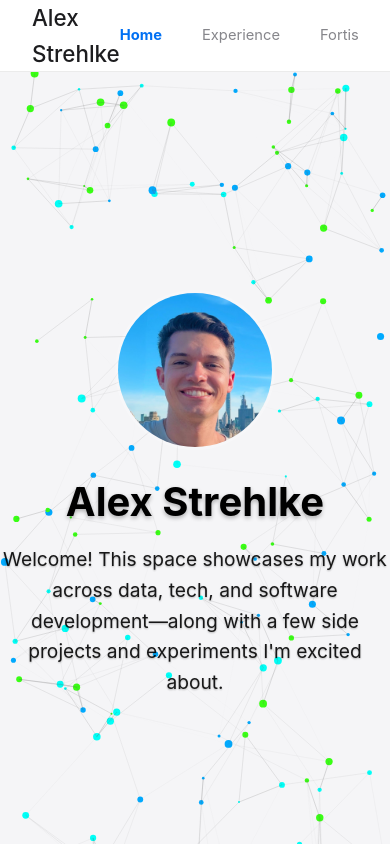
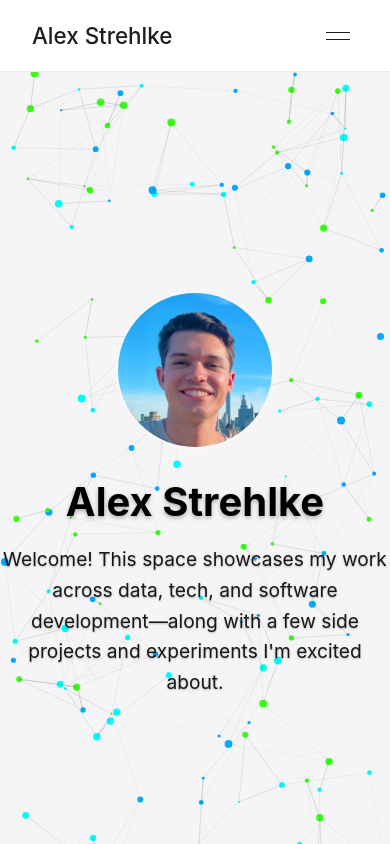
Before and after one commit to ztrehlk/alexstrehlke-web-portfolio, a React (Vite) app: page / in a window 390 px wide. Shown: the top 844 px of the page. Built offline with nearby package versions, Linux system fonts and the light colour scheme.

Commit message:
fixing navbar for mobile

```diff
--- a/src/components/Navbar.jsx
+++ b/src/components/Navbar.jsx
@@ -1,37 +1,53 @@
+import { useState, useEffect } from 'react';
 import { NavLink } from 'react-router-dom';
 
 function Navbar() {
+  const [isMobileMenuOpen, setIsMobileMenuOpen] = useState(false);
+  const [isMobileView, setIsMobileView] = useState(false);
+
+  useEffect(() => {
+    const handleResize = () => {
+      setIsMobileView(window.innerWidth < 768);
+      if (window.innerWidth >= 768) {
+        setIsMobileMenuOpen(false);
+      }
+    };
+
+    handleResize();
+    window.addEventListener('resize', handleResize);
+    return () => window.removeEventListener('resize', handleResize);
+  }, []);
+
+  const toggleMobileMenu = () => {
+    setIsMobileMenuOpen(!isMobileMenuOpen);
+  };
+
   return (
     <nav>
       <div className="logo">Alex Strehlke</div>
-      <div className="nav-links">
-        <NavLink to="/" end>Home</NavLink>
-        <NavLink to="/experience">Experience</NavLink>
 
-        {/* Modern dropdown with clickable parent link */}
-        <div className="dropdown">
-          <NavLink
-            to="/fortis"
-            end
-            className="dropdown-toggle"
-          >
-            Fortis
-            {/* <svg className="dropdown-chevron" width="12" height="12" viewBox="0 0 24 24" fill="none" stroke="currentColor" strokeWidth="2">
-              <path d="M6 9l6 6 6-6"/>
-            </svg> */}
-          </NavLink>
-          {/* <div className="dropdown-content">
-            <div className="dropdown-inner">
-              <NavLink to="/fortis">Overview</NavLink>
-              <NavLink to="/fortis/features">Key Features</NavLink>
-              <NavLink to="/fortis/blog">Blog Posts</NavLink>
-            </div>
-          </div> */}
-        </div>
+      {/* Mobile menu button - always visible on mobile */}
+      <button
+        className={`mobile-menu-button ${isMobileView ? 'visible' : ''}`}
+        onClick={toggleMobileMenu}
+        aria-label="Toggle menu"
+      >
+        <span className={`menu-line ${isMobileMenuOpen ? 'open' : ''}`}></span>
+        <span className={`menu-line ${isMobileMenuOpen ? 'open' : ''}`}></span>
+      </button>
 
-        {/* <NavLink to="/projects">Projects</NavLink> */}
-        <NavLink to="/about">About</NavLink>
+      {/* Navigation links - hidden on mobile when menu is closed */}
+      <div className={`nav-links ${isMobileView ? (isMobileMenuOpen ? 'mobile-open' : 'mobile-closed') : ''}`}>
+        <NavLink to="/" end onClick={() => setIsMobileMenuOpen(false)}>Home</NavLink>
+        <NavLink to="/experience" onClick={() => setIsMobileMenuOpen(false)}>Experience</NavLink>
+        <NavLink to="/fortis" onClick={() => setIsMobileMenuOpen(false)}>Fortis</NavLink>
+        <NavLink to="/about" onClick={() => setIsMobileMenuOpen(false)}>About</NavLink>
       </div>
+
+      {/* Overlay for mobile menu */}
+      {isMobileMenuOpen && isMobileView && (
+        <div className="mobile-menu-overlay" onClick={toggleMobileMenu}></div>
+      )}
     </nav>
   );
 }
--- a/src/styles/Navbar.css
+++ b/src/styles/Navbar.css
@@ -28,6 +28,7 @@ nav {
   font-family: -apple-system, BlinkMacSystemFont, 'Segoe UI', Roboto, sans-serif;
 }
 
+/* Navigation links - desktop */
 .nav-links {
   display: flex;
   gap: 2.5rem;
@@ -65,90 +66,76 @@ nav {
   width: 100%;
 }
 
-/* Updated Dropdown Styles */
-.dropdown {
-  position: relative;
-  height: 100%;
-  display: flex;
-  align-items: center;
-}
-
-.dropdown-toggle {
+/* Mobile menu button */
+.mobile-menu-button {
+  display: none;
   background: none;
   border: none;
   cursor: pointer;
-  font-size: 0.92rem;
-  font-weight: 400;
-  color: var(--text-secondary);
-  padding: 0.5rem 0;
-  font-family: -apple-system, BlinkMacSystemFont, 'Segoe UI', Roboto, sans-serif;
-  transition: color 0.3s ease;
-  display: flex;
-  align-items: center;
-  gap: 4px;
-  position: relative;
+  padding: 0.5rem;
+  z-index: 1001;
 }
 
-.dropdown-toggle:hover {
-  color: var(--text-primary);
+.mobile-menu-button.visible {
+  display: block;
 }
 
-.dropdown-chevron {
-  transition: transform 0.3s cubic-bezier(0.4, 0, 0.2, 1);
-  opacity: 0.8;
+.menu-line {
+  display: block;
+  width: 24px;
+  height: 1px;
+  background: var(--text-primary);
+  margin: 6px 0;
+  transition: transform 0.3s ease, opacity 0.3s ease;
 }
 
-.dropdown:hover .dropdown-chevron {
-  transform: rotate(180deg);
+.menu-line.open:nth-child(1) {
+  transform: translateY(7px) rotate(45deg);
 }
 
-.dropdown-content {
-  position: absolute;
-  top: 100%;
-  left: 50%;
-  transform: translateX(-50%);
-  margin-top: 8px;
-  opacity: 0;
-  visibility: hidden;
-  transition: all 0.3s cubic-bezier(0.4, 0, 0.2, 1);
-  transform-origin: top center;
-  min-width: 180px;
-  z-index: 1000;
+.menu-line.open:nth-child(2) {
+  transform: translateY(-7px) rotate(-45deg);
 }
 
-.dropdown:hover .dropdown-content {
-  opacity: 1;
-  visibility: visible;
-  margin-top: 12px;
+/* Mobile menu overlay */
+.mobile-menu-overlay {
+  position: fixed;
+  top: var(--nav-height);
+  left: 0;
+  right: 0;
+  bottom: 0;
+  background: rgba(0, 0, 0, 0.1);
+  z-index: 999;
 }
 
-.dropdown-inner {
-  background: rgba(255, 255, 255, 0.98);
-  backdrop-filter: saturate(180%) blur(20px);
-  -webkit-backdrop-filter: saturate(180%) blur(20px);
-  border-radius: 12px;
-  padding: 8px 0;
-  box-shadow: 0 12px 32px rgba(0, 0, 0, 0.1), 0 2px 6px rgba(0, 0, 0, 0.04);
-  border: 1px solid rgba(0, 0, 0, 0.06);
+/* Mobile styles */
+@media (max-width: 767px) {
+  .nav-links.mobile-closed {
+    display: none;
+  }
+
+  .nav-links.mobile-open {
+    position: fixed;
+    top: var(--nav-height);
+    left: 0;
+    right: 0;
+    background: rgba(255, 255, 255, 0.98);
+    backdrop-filter: saturate(180%) blur(20px);
+    -webkit-backdrop-filter: saturate(180%) blur(20px);
+    flex-direction: column;
+    gap: 0;
+    padding: 1rem 0;
+    border-bottom: 1px solid rgba(0, 0, 0, 0.08);
+    z-index: 1000;
+  }
+
+  .nav-links.mobile-open a {
+    width: 100%;
+    padding: 1rem 2rem;
+    text-align: center;
+  }
+
+  .nav-links.mobile-open a::after {
+    display: none;
+  }
 }
-
-.dropdown-content a {
-  display: block;
-  padding: 8px 16px;
-  font-size: 0.88rem;
-  color: var(--text-secondary);
-  text-decoration: none;
-  transition: all 0.2s ease;
-  font-family: -apple-system, BlinkMacSystemFont, 'Segoe UI', Roboto, sans-serif;
-  font-weight: 400;
-}
-
-.dropdown-content a:hover {
-  background: rgba(0, 0, 0, 0.02);
-  color: var(--text-primary);
-}
-
-.dropdown-content a.active {
-  color: #0070f3;
-  background: rgba(0, 118, 255, 0.05);
-}
```
